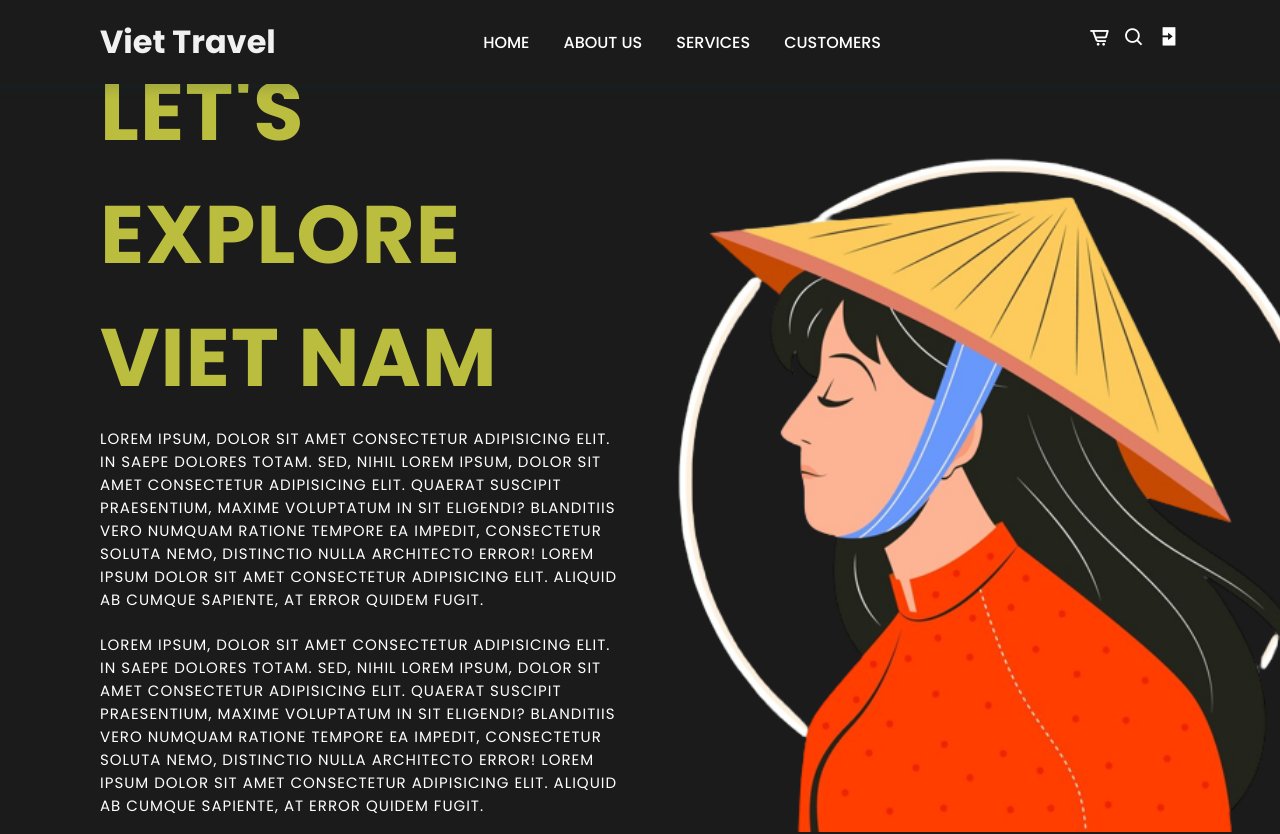
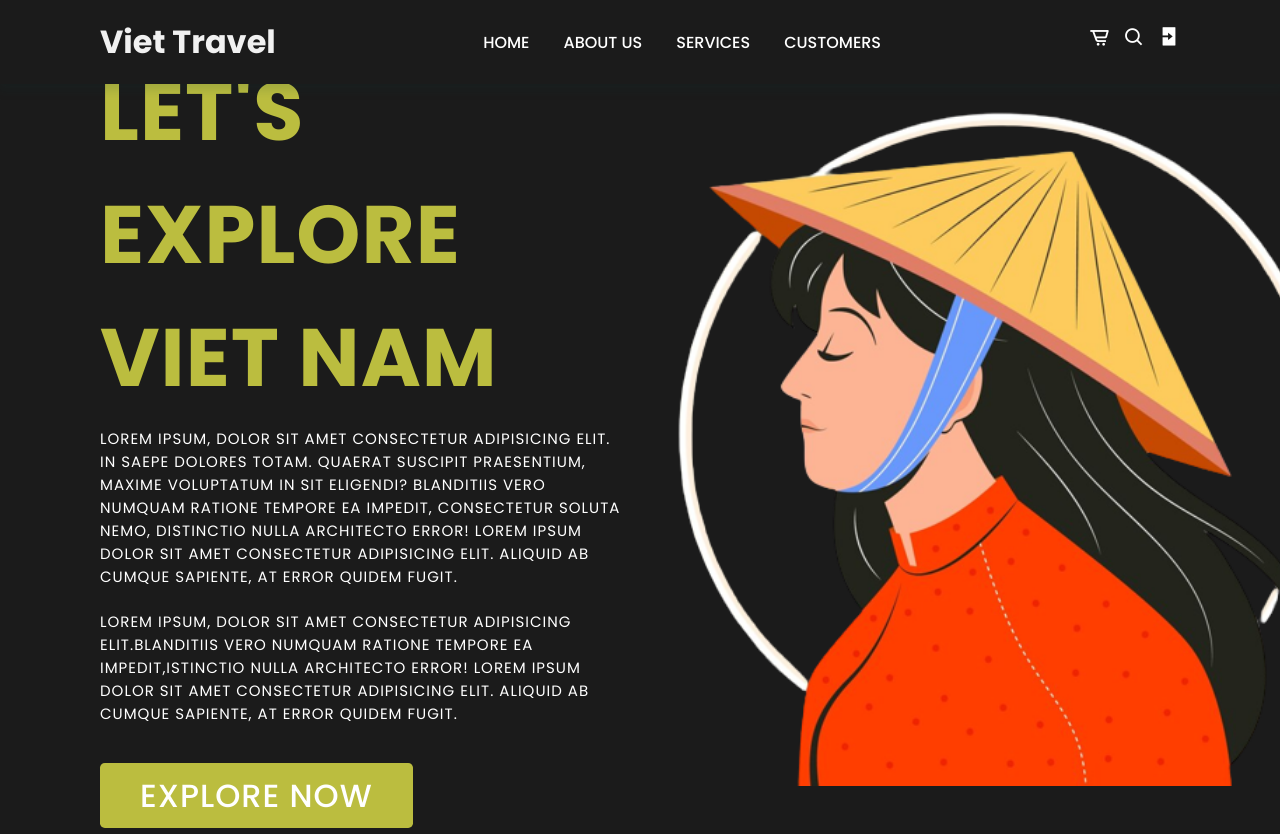
Before and after one commit to hiiamtam/Project_X_MindX-, a plain HTML site: page index.html in a window 1280 px wide. Shown: the top 834 px of the page. Drawn offline with nearby package versions, Linux system fonts and the light colour scheme.

Commit message:
Add files via upload

```diff
--- a/index.html
+++ b/index.html
@@ -42,8 +42,8 @@
     <section class="home" id="home">
         <div class="home-text">
             <h1>Let's explore <br> Viet Nam </h1>
-            <p>Lorem ipsum, dolor sit amet consectetur adipisicing elit. In saepe dolores totam. Sed, nihil Lorem ipsum, dolor sit amet consectetur adipisicing elit. Quaerat suscipit praesentium, maxime voluptatum in sit eligendi? Blanditiis vero numquam ratione tempore ea impedit, consectetur soluta nemo, distinctio nulla architecto error! Lorem ipsum dolor sit amet consectetur adipisicing elit. Aliquid ab cumque sapiente, at error quidem fugit.</p>
-            <p>Lorem ipsum, dolor sit amet consectetur adipisicing elit. In saepe dolores totam. Sed, nihil Lorem ipsum, dolor sit amet consectetur adipisicing elit. Quaerat suscipit praesentium, maxime voluptatum in sit eligendi? Blanditiis vero numquam ratione tempore ea impedit, consectetur soluta nemo, distinctio nulla architecto error! Lorem ipsum dolor sit amet consectetur adipisicing elit. Aliquid ab cumque sapiente, at error quidem fugit.</p>
+            <p>Lorem ipsum, dolor sit amet consectetur adipisicing elit. In saepe dolores totam. Quaerat suscipit praesentium, maxime voluptatum in sit eligendi? Blanditiis vero numquam ratione tempore ea impedit, consectetur soluta nemo, distinctio nulla architecto error! Lorem ipsum dolor sit amet consectetur adipisicing elit. Aliquid ab cumque sapiente, at error quidem fugit.</p>
+            <p>Lorem ipsum, dolor sit amet consectetur adipisicing elit.Blanditiis vero numquam ratione tempore ea impedit,istinctio nulla architecto error! Lorem ipsum dolor sit amet consectetur adipisicing elit. Aliquid ab cumque sapiente, at error quidem fugit.</p>
             <a href="#" class="btn">Explore Now</a>
         </div>
         <div class="home-img">
@@ -63,7 +63,7 @@
         </div>
     </section>
 
-    <!-- PRODUCTS -->
+    <!-- SERVICES -->
     <section class="product "id="product">
         <div class="heading">
             <h2>Our popular service</h2>
```
